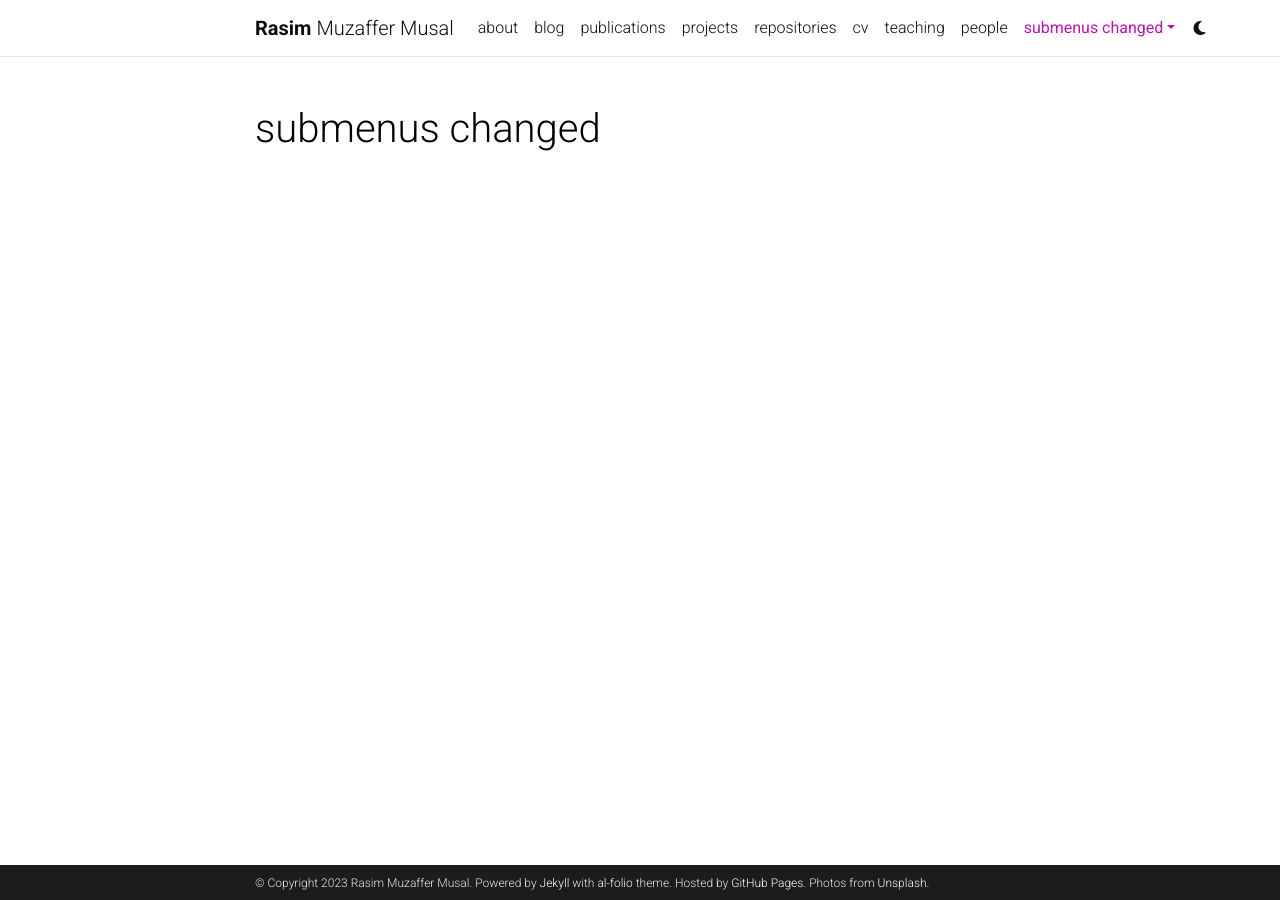
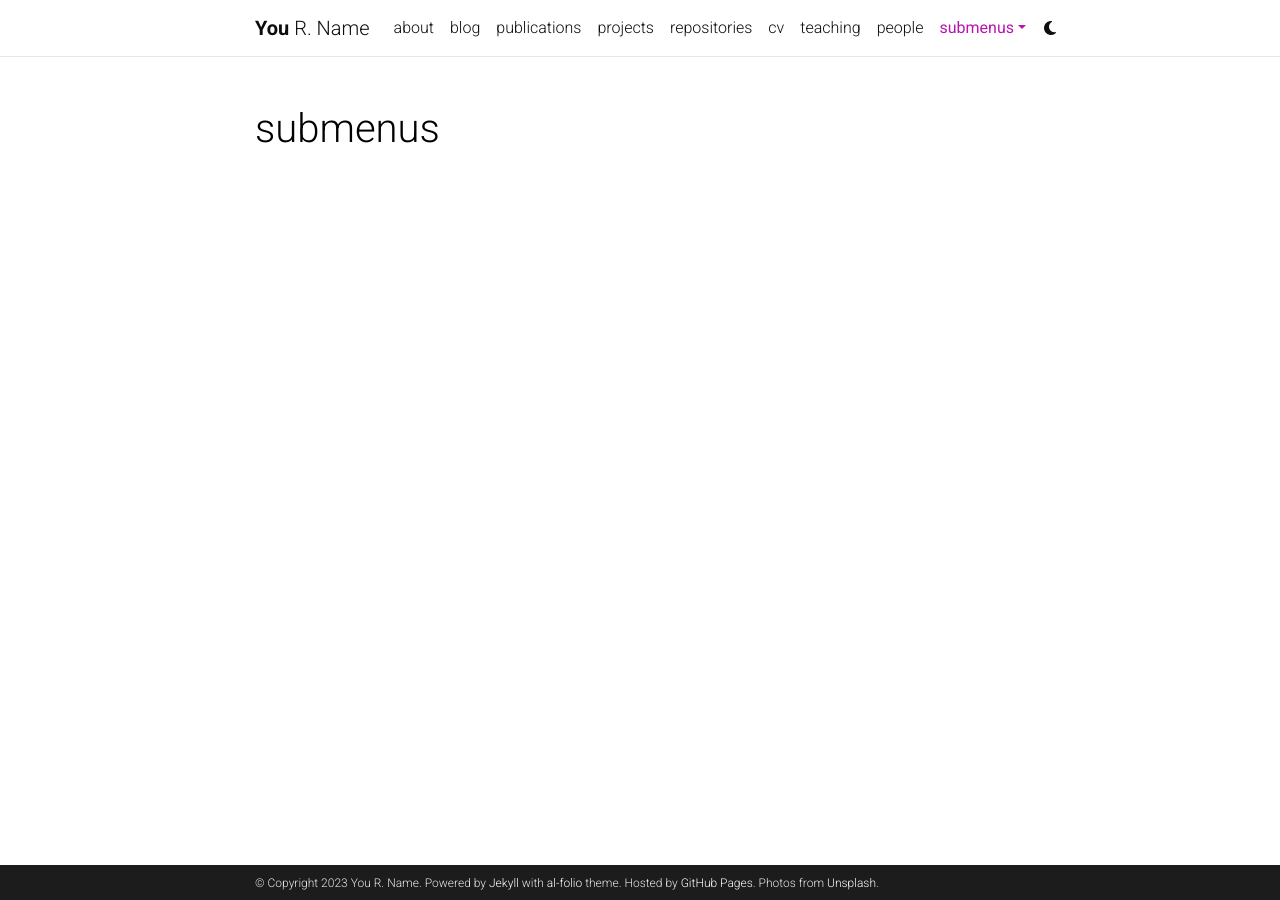
Before and after one commit to mmusal/mmusal.github.io, a Jekyll site: the page built from _pages/dropdown.md, in a window 1280 px wide. Built offline with Jekyll 4.4.1, drawn with Linux system fonts in a browser that asks for light colours; comment, search, counter and statistics services are not loaded; a style sheet for code colours, icons or effects is not loaded.

Commit message:
Resubmit all files

```diff
--- a/Gemfile
+++ b/Gemfile
@@ -1,8 +1,6 @@
 source 'https://rubygems.org'
 group :jekyll_plugins do
-    gem 'listen'
     gem 'classifier-reborn'
-    gem 'jekyll-toc'
     gem 'jekyll'
     gem 'jekyll-archives'
     gem 'jekyll-diagrams'
--- a/_config.yml
+++ b/_config.yml
@@ -3,10 +3,10 @@
 # -----------------------------------------------------------------------------
 
 title: blank # the website title (if blank, full name will be used instead)
-first_name: Rasim
-middle_name: Muzaffer
-last_name: Musal
-email: mmusal@gmail.com
+first_name: You
+middle_name: R.
+last_name: Name
+email: you@example.com
 description: > # the ">" symbol means to ignore newlines until "footer_text:"
   A simple, whitespace theme for academics. Based on [*folio](https://github.com/bogoli/-folio) design.
 footer_text: >
@@ -18,8 +18,8 @@
 lang: en # the language of your site (for example: en, fr, cn, ru, etc.)
 icon: ⚛️  # the emoji used as the favicon (alternatively, provide image name in /assets/img/)
 
-url: https://mmusal.github.io # the base hostname & protocol for your site
-baseurl: # the subpath of your site, e.g. /blog/
+url: https://alshedivat.github.io # the base hostname & protocol for your site
+baseurl: /al-folio # the subpath of your site, e.g. /blog/
 last_updated: false # set to true if you want to display last updated in the footer
 impressum_path:  # set to path to include impressum link in the footer, use the same path as permalink in a page, helps to conform with EU GDPR
 
@@ -328,7 +328,7 @@
 # -----------------------------------------------------------------------------
 
 imagemagick:
-  enabled: false # enables responsive images for your site (recommended, see https://github.com/alshedivat/al-folio/issues/537)
+  enabled: true # enables responsive images for your site (recommended, see https://github.com/alshedivat/al-folio/issues/537)
   widths:
     - 480
     - 800
--- a/_pages/dropdown.md
+++ b/_pages/dropdown.md
@@ -1,6 +1,6 @@
 ---
 layout: page
-title: submenus changed
+title: submenus
 nav: true
 nav_order: 7
 dropdown: true
```
Also changed, not shown: _pages/about.md (+1 -1 lines).
